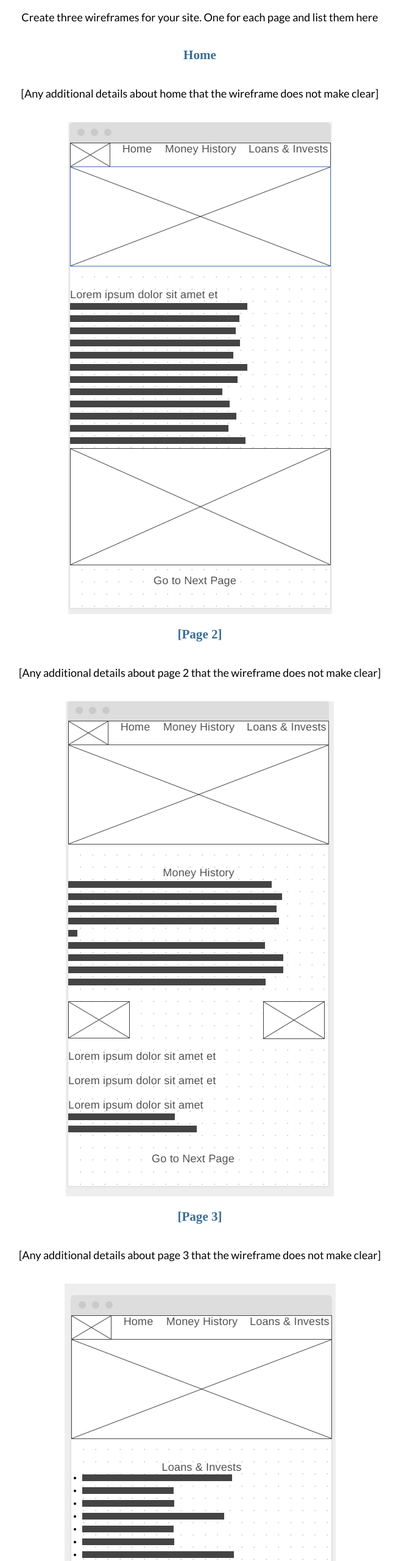
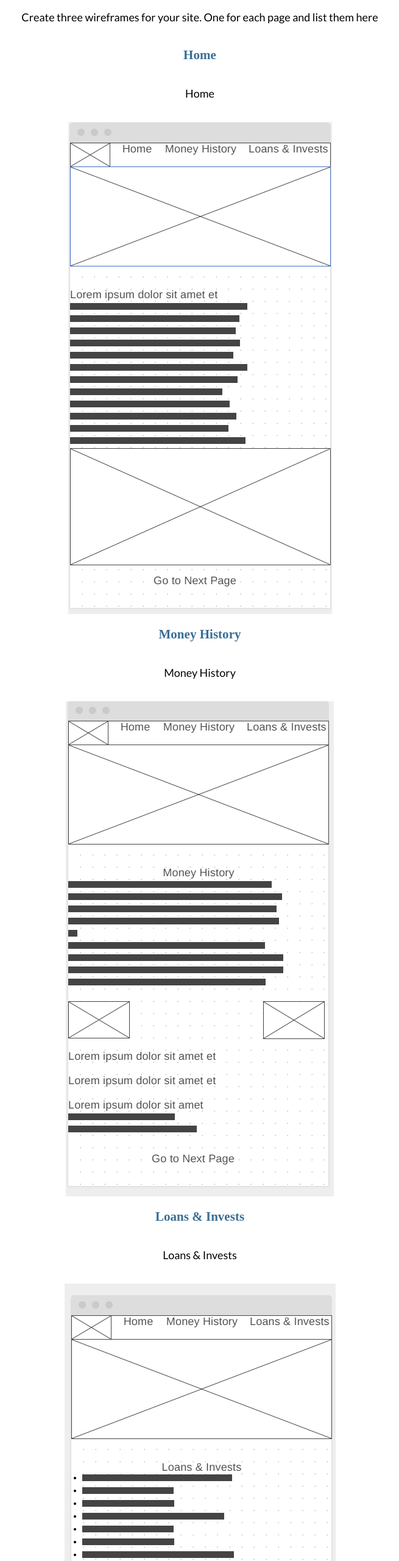
Before and after one commit to mateus-schiavi/WDD130, a plain HTML site: page dress4success/site-plan.html in a window 1280 px wide. Shown: the part 5040-7600 px from the top of the page at 61% size, without its empty margins (312-967 px from the left). Drawn offline with Linux system fonts and the light colour scheme; a web font is replaced by a local one.

Commit message:
yeyeyeye

```diff
--- a/dress4success/site-plan.html
+++ b/dress4success/site-plan.html
@@ -174,21 +174,21 @@ Small business, big business
 
       <h3>Home</h3>
       <p>
-        [Any additional details about home that the wireframe does not make clear]
+        Home
       </p>
       <img src="https://github.com/mateus-schiavi/WDD130/blob/main/wireframe.png?raw=true" alt="home page wireframe">
 
-      <h3>[Page 2]</h3>
+      <h3>Money History</h3>
       <p>
-        [Any additional details about page 2 that the wireframe does not make clear]
+        Money History
       </p>
-      <img src="https://github.com/mateus-schiavi/WDD130/blob/main/WireFrame2.png" alt="page 2 wireframe">
+      <img src="https://github.com/mateus-schiavi/WDD130/blob/main/WireFrame2.png?raw=true" alt="page 2 wireframe">
 
-      <h3>[Page 3]</h3>
+      <h3>Loans & Invests</h3>
       <p>
-        [Any additional details about page 3 that the wireframe does not make clear]
+        Loans & Invests
       </p>
-      <img src="https://github.com/mateus-schiavi/WDD130/blob/main/WireFrame3.png" alt="page 3 wireframe">
+      <img src="https://github.com/mateus-schiavi/WDD130/blob/main/WireFrame3.png?raw=true" alt="page 3 wireframe">
     </main>
   </body>
 
```
Also changed, not shown: 1 other file.
